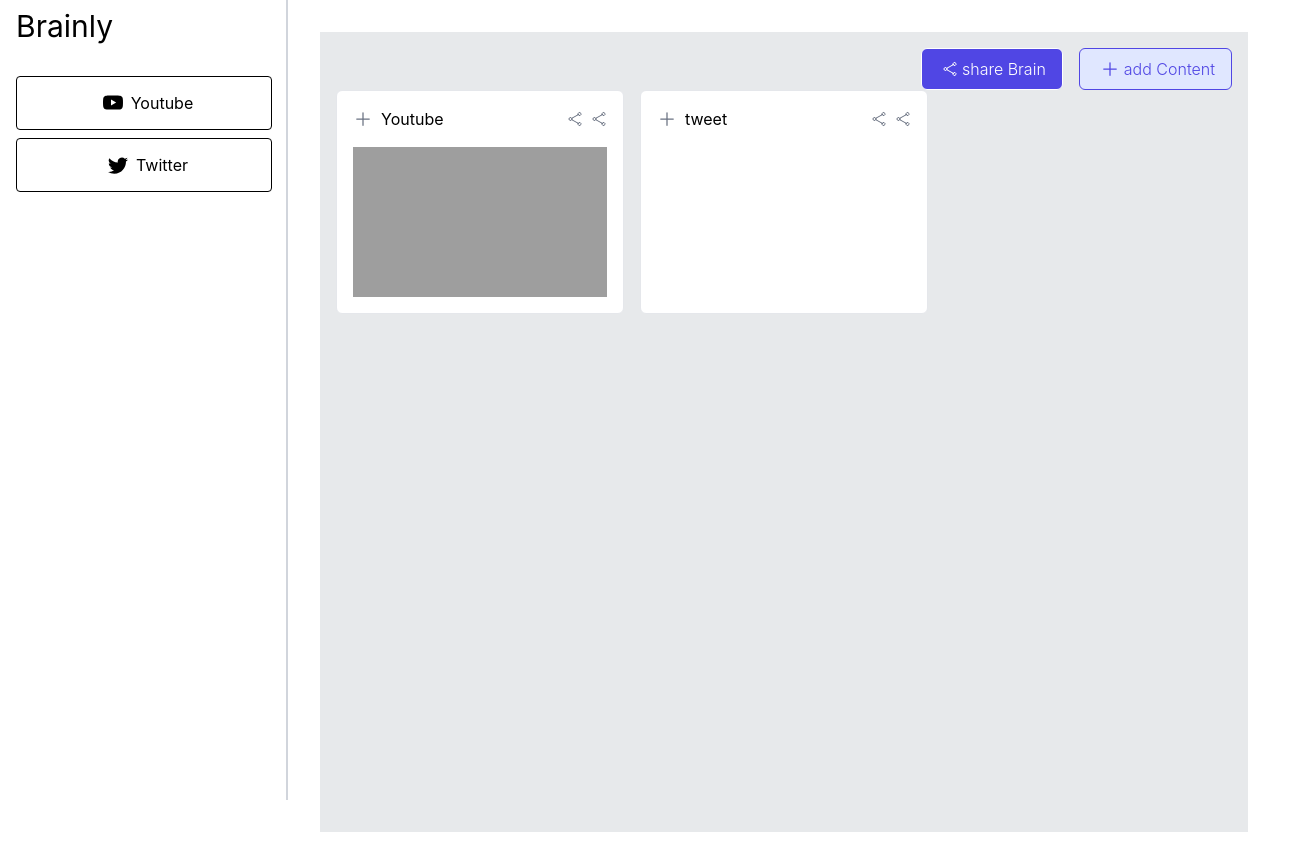
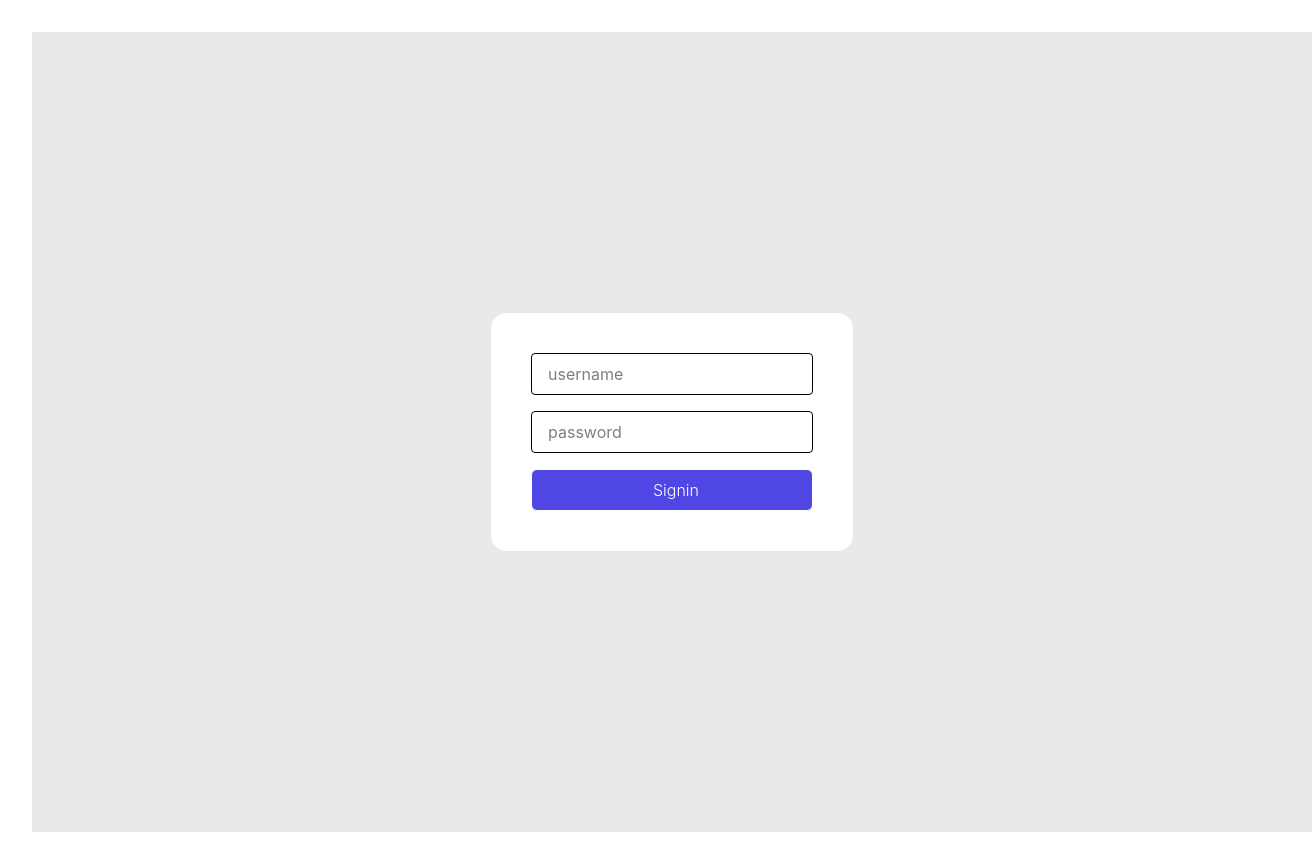
Before and after one commit to Mohammad-10moin/instaCache, a React (Vite) app in the folder FE/: page / in a window 1280 px wide. Shown: the whole page, 1312 px wide, since content can reach past the window. Built offline with nearby package versions, Linux system fonts and the light colour scheme; grey boxes are pictures that could not be loaded.

Commit message:
completed signup/in pages

```diff
--- a/FE/src/App.tsx
+++ b/FE/src/App.tsx
@@ -1,28 +1,13 @@
 import './App.css'
-import { Button } from './components/Button'
-import { ShareIcon } from './icons/shareicon'
-import { Plusicon } from './icons/plusicon'
-import { Card } from './components/Card'
-import { CreateContent } from './components/Add'
-import { useState } from 'react'
-import { Sidebar } from './components/Sidebar'
+import Dashboard from './pages/Dashboard'
+import { Signin } from './pages/Signin'
+import { Signup } from './pages/Signup'
+
 function App() {
-  const [addContent, setContent]=useState(false);
   return (
-    <div>
-      <Sidebar/>
-      <div className='p-4 ml-72 min-h-screen bg-brainly-grey'>
-        <div className='flex justify-end gap-4'>
-          <Button variant="primary" text="share Brain" StartIcon={<ShareIcon/>}></Button>
-          <Button onClick={()=>{setContent(true)}} variant="secondary" text="add Content" StartIcon={<Plusicon/>}></Button>
-        </div>
-        <div className='flex gap-4'>
-          <Card title="Youtube" link='https://www.youtube.com/watch?v=21WaGYBlb9M' type='youtube'/>
-          <Card title="tweet" link='https://x.com/im10Moin/status/1960411425081581991?s=20' type='twitter'/>
-        </div>
-        <CreateContent open={addContent} onclose={()=>{setContent(false)}}/>
-      </div>
-    </div>
+      <>
+      <Signin/>
+      </>
   )
 }
 
--- a/FE/src/components/Button.tsx
+++ b/FE/src/components/Button.tsx
@@ -5,6 +5,8 @@ interface ButtonProps{
     text:string;
     StartIcon?:ReactElement;
     onClick?:()=>void;
+    fullwidth?:boolean;
+    loading?:boolean;
 }
 
 const variantClass={
@@ -12,9 +14,9 @@ const variantClass={
     "secondary":"bg-brainly-lightblue text-brainly-blue"
 }
 
-const defaultStyles="px-4 py-2 rounded-md font-light flex items-center cursor-pointer border";
-export function Button({variant,text,StartIcon,onClick}:ButtonProps){
-    return <button onClick={onClick} className= {`${variantClass[variant]} ${defaultStyles} `}>
+const defaultStyles="px-4 py-2 rounded-md font-light flex items-center  border";
+export function Button({variant,text,StartIcon,onClick,fullwidth,loading}:ButtonProps){
+    return <button onClick={onClick} disabled={loading} className= {`${variantClass[variant]} ${defaultStyles} ${fullwidth? "w-full flex justify-center items-center":""} ${loading? "opacity-50 cursor-not-allowed":"cursor-pointer"}`}>
         <div className="px-1 ">{StartIcon}</div>
-        {text}</button>
+        {loading? "loading..": text}</button>
 }
--- a/FE/src/components/SideItem.tsx
+++ b/FE/src/components/SideItem.tsx
@@ -4,7 +4,7 @@ export function SidebarItem({text,icon}:{
     text:string;
     icon:ReactElement;
 }){
-    return <div className="flex items-center justify-center border rounded m-2 p-2 max-w-64 ">
+    return <div className="flex items-center justify-center border rounded m-2 p-2 max-w-64  cursor-pointer hover:bg-brainly-lightblue">
         <div className="p-2">
             {icon}
         </div>
--- a/FE/src/components/Sidebar.tsx
+++ b/FE/src/components/Sidebar.tsx
@@ -1,10 +1,14 @@
+import { Logo } from "../icons/logo";
 import { TwitterIcon } from "../icons/twittericon";
 import { YoutubeIcon } from "../icons/youtubeicon";
 import { SidebarItem } from "./SideItem";
 
 export function Sidebar(){
     return <div className="h-screen w-72 bg-white border-gray-300 border-r-2 left-0 top-0 fixed pl-2">
-        <div className="flex text-3xl pl-2 py-2">
+        <div className="flex text-3xl pl-2 py-5 items-center font-bold">
+            <div className="pr-2">
+                <Logo/>
+            </div>
             Brainly
         </div>
         <div className="pt-4">
--- /dev/null
+++ b/FE/src/icons/logo.tsx
@@ -0,0 +1,6 @@
+export function Logo(){
+    return <svg xmlns="http://www.w3.org/2000/svg" width="26" height="26" fill="currentColor" className="bi bi-bootstrap-fill" viewBox="0 0 16 16">
+  <path d="M6.375 7.125V4.658h1.78c.973 0 1.542.457 1.542 1.237 0 .802-.604 1.23-1.764 1.23zm0 3.762h1.898c1.184 0 1.81-.48 1.81-1.377 0-.885-.65-1.348-1.886-1.348H6.375z"/>
+  <path d="M4.002 0a4 4 0 0 0-4 4v8a4 4 0 0 0 4 4h8a4 4 0 0 0 4-4V4a4 4 0 0 0-4-4zm1.06 12V3.545h3.399c1.587 0 2.543.809 2.543 2.11 0 .884-.65 1.675-1.483 1.816v.1c1.143.117 1.904.931 1.904 2.033 0 1.488-1.084 2.396-2.888 2.396z"/>
+</svg>
+}
--- /dev/null
+++ b/FE/src/pages/Dashboard.tsx
@@ -0,0 +1,29 @@
+import { Button } from '../components/Button'
+import { ShareIcon } from '../icons/shareicon'
+import { Plusicon } from '../icons/plusicon'
+import { Card } from '../components/Card'
+import { CreateContent } from '../components/Add'
+import { useState } from 'react'
+import { Sidebar } from '../components/Sidebar'
+
+function Dashboard(){
+const [addContent, setContent]=useState(false);
+  return (
+    <div>
+      <Sidebar/>
+      <div className='p-4 ml-72 min-h-screen bg-brainly-grey'>
+        <div className='flex justify-end gap-4'>
+          <Button variant="primary" text="share Brain" StartIcon={<ShareIcon/>}></Button>
+          <Button onClick={()=>{setContent(true)}} variant="secondary" text="add Content" StartIcon={<Plusicon/>}></Button>
+        </div>
+        <div className='flex gap-4'>
+          <Card title="Youtube" link='https://www.youtube.com/watch?v=21WaGYBlb9M' type='youtube'/>
+          <Card title="tweet" link='https://x.com/im10Moin/status/1960411425081581991?s=20' type='twitter'/>
+        </div>
+        <CreateContent open={addContent} onclose={()=>{setContent(false)}}/>
+      </div>
+    </div>
+  )
+}
+
+export default Dashboard
--- /dev/null
+++ b/FE/src/pages/Signin.tsx
@@ -0,0 +1,15 @@
+import { Button } from "../components/Button";
+import { Input } from "../components/Input";
+
+export function Signin(){
+    return <div className="h-screen w-screen flex justify-center items-center bg-brainly-grey">
+        <div className="bg-white p-8 rounded-2xl ">
+            <Input placeholder="username"/>
+            <Input placeholder="password"/>
+            <div className="flex justify-center items-center p-2  ">
+                <Button variant="primary" text="Signin" fullwidth={true} loading={false}/>
+            </div>
+        </div>
+
+    </div>
+}
--- /dev/null
+++ b/FE/src/pages/Signup.tsx
@@ -0,0 +1,15 @@
+import { Button } from "../components/Button";
+import { Input } from "../components/Input";
+// const str:string="min-w-64 min-h-64 rounded-xl flex-col justify-center items-center";
+export function Signup(){
+    return <div className="h-screen w-screen flex justify-center items-center bg-brainly-grey">
+        <div className="bg-white p-8 rounded-2xl ">
+            <Input placeholder="username"/>
+            <Input placeholder="password"/>
+            <div className="flex justify-center items-center p-2  ">
+                <Button variant="primary" text="Signup" fullwidth={true} loading={false}/>
+            </div>
+        </div>
+
+    </div>
+}
```
